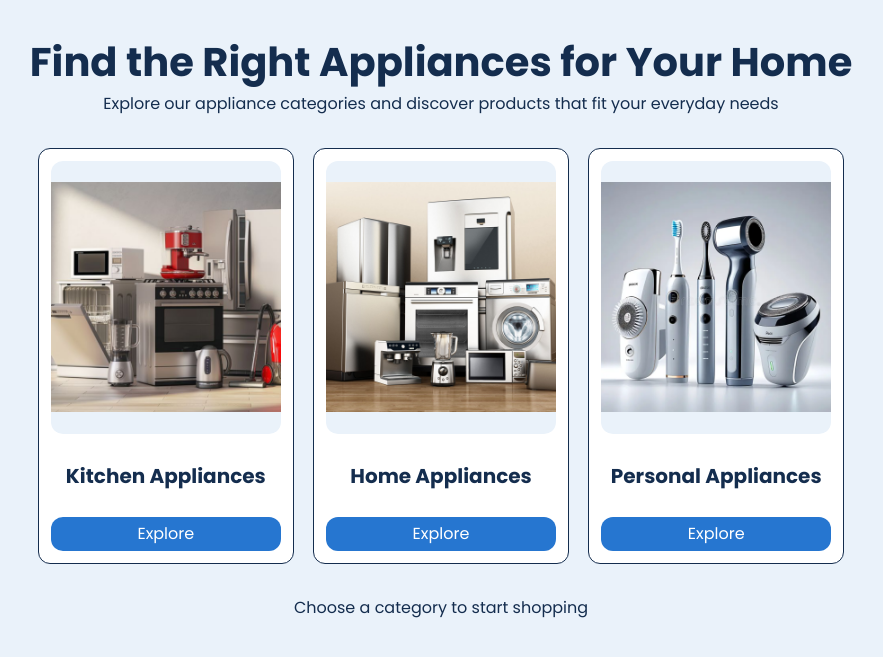
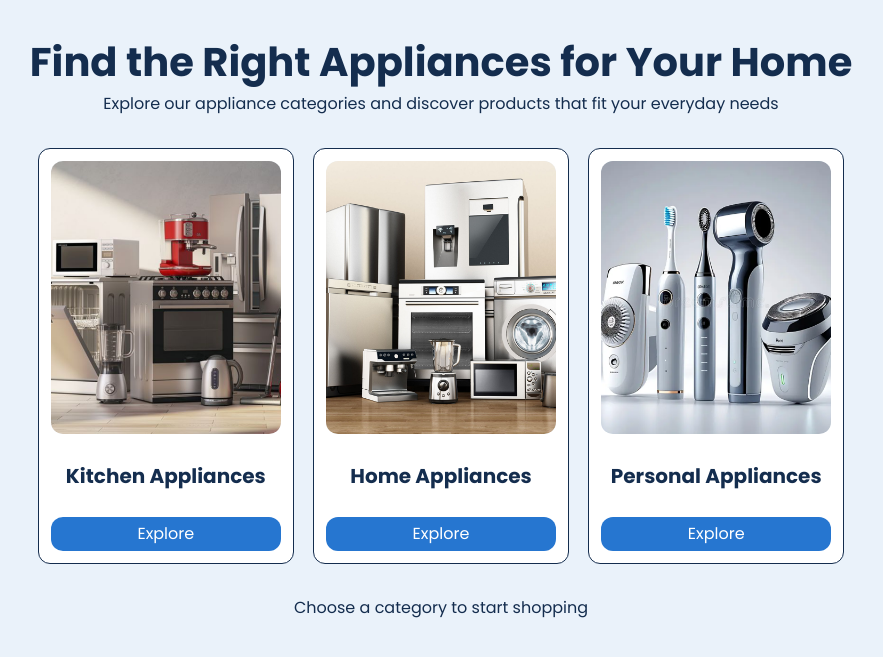
Before and after one commit to xyrus01/Appliances-Store, a PHP site: page /categories.php in a window 1280 px wide. Shown: the part 77-734 px from the top of the page, without its empty margins (199-1082 px from the left). Run offline with PHP 8.4, Linux system fonts and the light colour scheme; a user stored in the database is signed in; data comes from the database, SQL or seed files in the repository.

Commit message:
need responsiveness in categories and products

```diff
--- a/style.css
+++ b/style.css
@@ -144,7 +144,8 @@ body{
 }
 .cards .image img{
     width: 100%;
-    height: auto;
+    height: 100%;
+    object-fit: cover;
 }
 .cards .button{
     height: 2.6vw;
```
Also changed, not shown: images/products/airfryer_2.JPG (renamed from images/products/airfyer_2.JPG).
